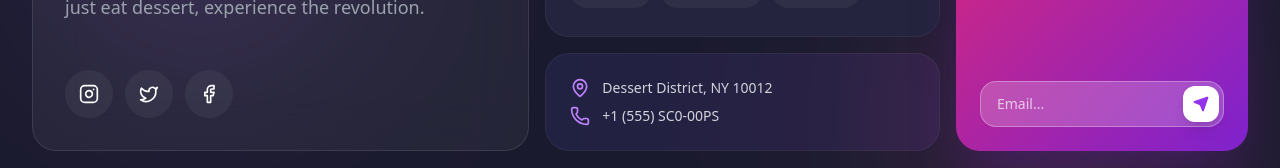
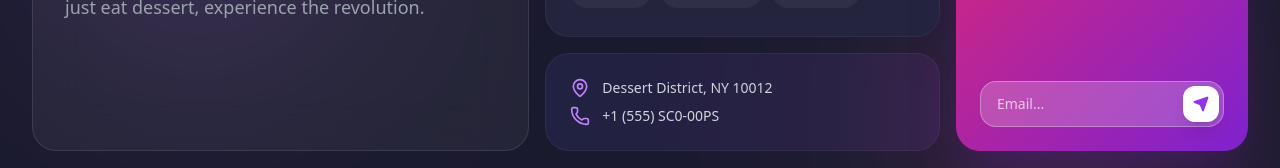
Before and after one commit to toporion/jilapi, a React (Create React App) app in the folder frontend/: page / in a window 1280 px wide. Shown: the part 3142-3310 px from the top of the page. Built offline with nearby package versions, Linux system fonts and the light colour scheme.

Commit message:
4th commit

```diff
--- a/frontend/src/components/FunkyFooter.js
+++ b/frontend/src/components/FunkyFooter.js
@@ -1,8 +1,5 @@
 import React, { useState } from 'react';
 import {
-  Instagram,
-  Twitter,
-  Facebook,
   Send,
   ArrowUpRight,
   MapPin,
@@ -50,13 +47,7 @@ const FunkyAppFooter = () => {
                 </p>
               </div>
 
-              <div className="mt-8 flex gap-3">
-                {[Instagram, Twitter, Facebook].map((Icon, i) => (
-                  <a key={i} href="#" className="w-12 h-12 rounded-full bg-white/5 flex items-center justify-center text-white hover:bg-white hover:text-[#1a1a2e] hover:scale-110 transition-all duration-300">
-                    <Icon size={20} />
-                  </a>
-                ))}
-              </div>
+
             </div>
 
             {/* CARD 2: Navigation Pills (Spans 4 cols) */}
@@ -66,7 +57,7 @@ const FunkyAppFooter = () => {
                 <h3 className="text-white/50 text-xs font-bold uppercase tracking-widest mb-4 ml-1">Menu</h3>
                 <nav className="flex flex-wrap gap-2">
                   {['Our Story', 'Flavors', 'Locations', 'Merch', 'Franchise', 'Careers'].map((item) => (
-                    <a key={item} href="#" className="px-4 py-2 rounded-full bg-white/5 text-gray-300 hover:bg-white hover:text-black hover:shadow-[0_0_20px_rgba(255,255,255,0.3)] transition-all duration-300 text-sm font-medium flex items-center gap-1 group">
+                    <a key={item} href="www.toporion.net" className="px-4 py-2 rounded-full bg-white/5 text-gray-300 hover:bg-white hover:text-black hover:shadow-[0_0_20px_rgba(255,255,255,0.3)] transition-all duration-300 text-sm font-medium flex items-center gap-1 group">
                       {item}
                       <ArrowUpRight className="w-3 h-3 opacity-0 group-hover:opacity-100 -ml-2 group-hover:ml-0 transition-all duration-300" />
                     </a>
@@ -120,9 +111,9 @@ const FunkyAppFooter = () => {
               © 2025 SweetScoop. Made with <Heart className="w-3 h-3 text-red-500 fill-red-500" /> by You.
             </p>
             <div className="flex gap-6">
-              <a href="#" className="text-xs text-gray-500 hover:text-white transition-colors">Privacy</a>
-              <a href="#" className="text-xs text-gray-500 hover:text-white transition-colors">Terms</a>
-              <a href="#" className="text-xs text-gray-500 hover:text-white transition-colors">Cookies</a>
+              <a href="www.toporion.net" className="text-xs text-gray-500 hover:text-white transition-colors">Privacy</a>
+              <a href="www.toporion.net" className="text-xs text-gray-500 hover:text-white transition-colors">Terms</a>
+              <a href="www.toporion.net" className="text-xs text-gray-500 hover:text-white transition-colors">Cookies</a>
             </div>
           </div>
 
```
